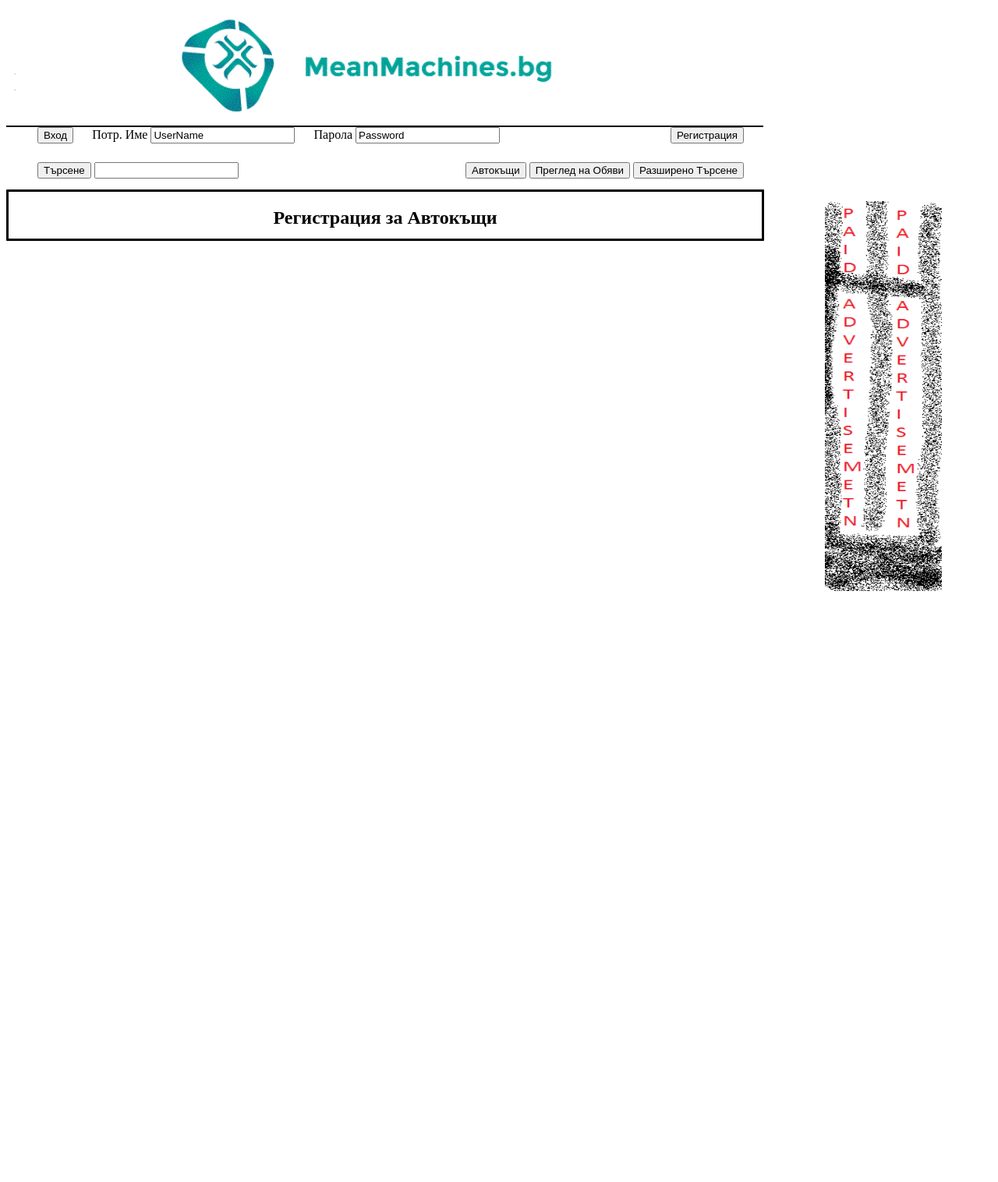
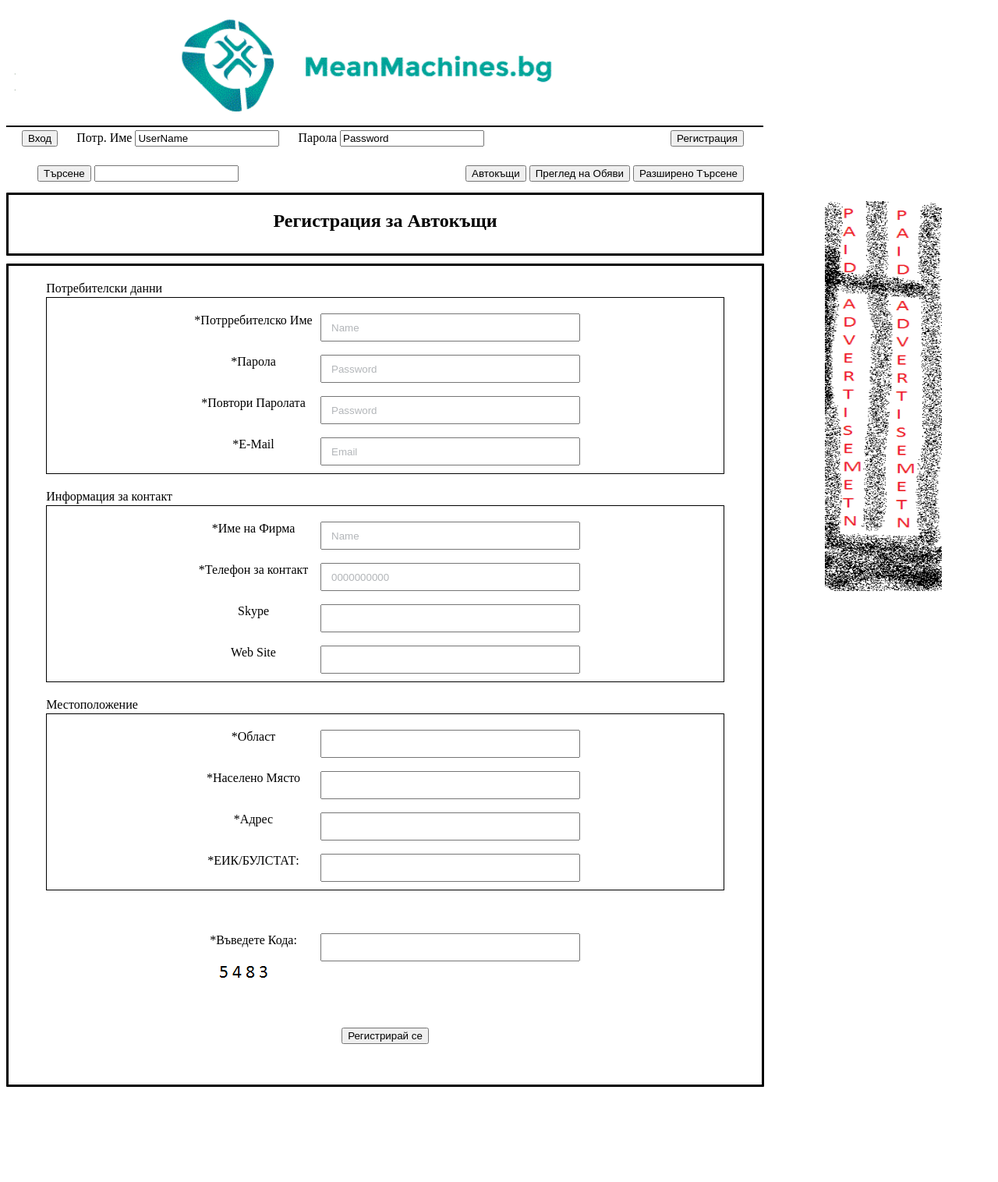
Before and after one commit to FMIHeroes/HCI-Project, a PHP site: page /RegAuto.html in a window 1280 px wide. Shown: the whole page at 78% size. Before the commit the page ends 758 px from the top, so only its background shows below. Run offline with PHP 8.4, Linux system fonts and the light colour scheme.

Commit message:
Added Registration Pages

```diff
--- a/Advanced_search.html
+++ b/Advanced_search.html
@@ -1,7 +1,8 @@
+<!DOCTYPE html>
 <html>
 	<head>
 		<meta charset="UTF-8"/>
-		<link href="Advanced_search.css" rel="stylesheet">
+		<link href="Advanced_search.css" rel="stylesheet" type="text/css">
 		<title>MAIN PAGE</title>
 	</head>
 	<body>
--- a/Main Page.css
+++ b/Main Page.css
@@ -1,6 +1,12 @@
 #wrapper {
 	width: 100%;
 	height: 1200px;
+	overflow: hidden;
+}
+
+#wrapperR {
+	width: 100%;
+	height: 1500px;
 	overflow: hidden;
 }
 
@@ -101,7 +107,7 @@
 #RegField {
 	display: inline-block;
 	width: 92%;
-	height: 40%;
+	height: 60%;
 	border:solid;
 	border-radius: 1px;
 	margin-top: 10px;
@@ -117,20 +123,19 @@
 
 #RUlabel {
 	transform: translateY(20px);
-	margin-top:15px;
+	margin-top:35px;
 	margin-left: auto;
 	margin-right: auto;
 	display: block;
-	width: 50%;
+	width: 500px;
 }
 
 #RUlabelFirst {
 	transform: translateY(20px);
-	margin-top:60px;
 	margin-left: auto;
 	margin-right: auto;
 	display: block;
-	width: 50%;
+	width: 500px;
 }
 
 #RUlabel > input {
@@ -140,3 +145,45 @@
 #RUlabelFirst > input {
 	float: right;
 }
+
+#RAUserInfo {
+	transform: translateY(-20px);
+	float:left;
+	margin-left: 5%;
+	margin-right: auto;
+	display: block;
+}
+
+#SpanUserInfo {
+	margin-top: 40px;
+	border-style: solid;
+	border-width: 1px;
+	margin-right: 5%;
+	margin-left: 5%;
+	height: 225px;
+}
+
+#RAUserContactInfo {
+	transform: translateY(20px);
+	float:left;
+	margin-left: 5%;
+	margin-right: auto;
+	display: block;
+}
+
+#RALocationInfo {
+	transform: translateY(20px);
+	float:left;
+	margin-left: 5%;
+	margin-right: auto;
+	display: block;
+}
+
+#RegFieldA {
+	display: inline-block;
+	width: 92%;
+	height: 70%;
+	border:solid;
+	border-radius: 1px;
+	margin-top: 10px;
+}
--- a/Main Page.html
+++ b/Main Page.html
@@ -1,7 +1,8 @@
+<!DOCTYPE html>
 <html>
 	<head>
 		<meta charset="UTF-8"/>
-		<link href="Main Page.css" rel="stylesheet">
+		<link href="Main Page.css" rel="stylesheet" type="text/css">
 		<title>MAIN PAGE</title>
 	</head>
 	<body>
--- a/RegAuto.html
+++ b/RegAuto.html
@@ -1,11 +1,12 @@
+<!DOCTYPE html>
 <html>
 	<head>
 		<meta charset="UTF-8"/>
-		<link href="Main Page.css" rel="stylesheet">
+		<link href="Main Page.css" rel="stylesheet" type="text/css">
 		<title>MAIN PAGE</title>
 	</head>
 	<body>
-		<div id="wrapper" style="">
+		<div id="wrapperR" style="">
 
    			<div id="site" style="">
 
@@ -47,18 +48,46 @@
 						</form>
    					</div>
    					<div id="ButtonHolder" style="">
-   						<form>
    							<label><a href="https://google.com"><button>Автокъщи</button></a></label>
    							<label><a href="https://google.com"><button>Преглед на Обяви</button></a></label>
-   							<label><a href="https://google.com"><button>Разширено Търсене</button></a></label>
-   						<form>
+   							<label><a href="Advanced_search.html"><button>Разширено Търсене</button></a></label>
    					</div>
    				</div>
 
    				<span id="NewAdvertLabel" align="center"><label><h2>Регистрация за Автокъщи</h2></label></span>
 
+          <span id="RegFieldA" align="center">
+            <form>
+            <label id="RAUserInfo">Потребителски данни</label>
+              <div id="SpanUserInfo">
+                <label id="RUlabelFirst"><label>*Потрребителско Име</label><input id="RUinput" type="text" value="Name"></label>
+                <label id="RUlabel"><label>*Парола</label><input id="RUinput" type="text" value="Password"></label>
+                <label id="RUlabel"><label>*Повтори Паролата</label><input id="RUinput" type="text" value="Password"></label>
+                <label id="RUlabel"><label>*E-Mail</label><input id="RUinput" type="text" value="Email"></label>
+              </div>
+
+              <label id="RAUserContactInfo">Информация за контакт</label>
+              <div id="SpanUserInfo">
+                <label id="RUlabelFirst"><label>*Име на Фирма</label><input id="RUinput" type="text" value="Name"></label>
+                <label id="RUlabel"><label>*Телефон за контакт</label><input id="RUinput" type="text" value="0000000000"></label>
+                <label id="RUlabel"><label>Skype</label><input id="RUinput" type="text" value=""></label>
+                <label id="RUlabel"><label>Web Site</label><input id="RUinput" type="text" value=""></label>
+              </div>
+
+              <label id="RALocationInfo">Местоположение</label>
+              <div id="SpanUserInfo">
+                <label id="RUlabelFirst"><label>*Област</label><input id="RUinput" type="text" value=""></label>
+                <label id="RUlabel"><label>*Населено Място</label><input id="RUinput" type="text" value=""></label>
+                <label id="RUlabel"><label>*Адрес</label><input id="RUinput" type="text" value=""></label>
+                <label id="RUlabel"><label>*ЕИК/БУЛСТАТ:</label><input id="RUinput" type="text" value=""></label>
+              </div>
+
+                <label id="RUlabel"><label>*Въведете Кода:</label><input id="RUinput" type="text" value=""><img src="code.png" alt="SHAMEFULL DISPLAY"></label>
 
 
+              <label id="RUlabel"><button id="reg">Регистрирай се</button></label>
+            </form>
+          </span>
 
 
 
```
Also changed, not shown: RegUser.html (+9 -16 lines), code.png (added).
